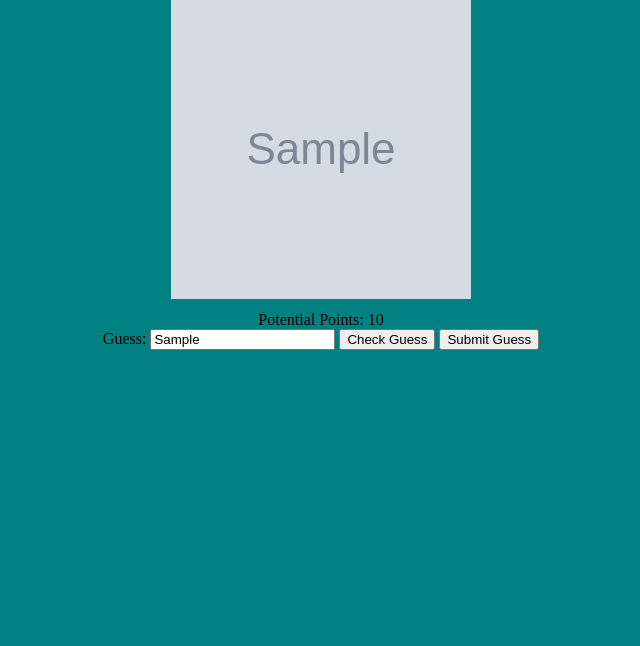
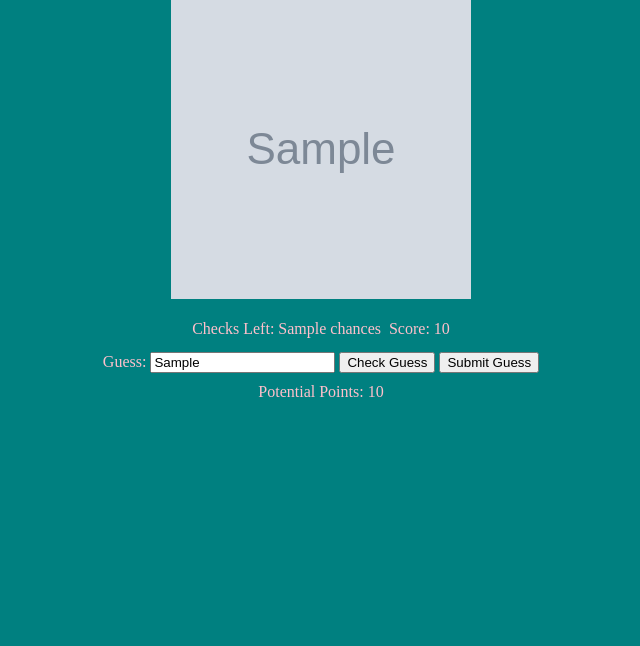
Before and after one commit to sharktrexer/Meal_Guesser, a Django app: template guessing/templates/guessing/meal.html in a window 1280 px wide. Shown: the part 27-673 px from the top of the page, without its empty margins (319-959 px from the left). Run offline with Django 4.2, Linux system fonts and the light colour scheme; the template is opened without the code that fills it: most values are stand-ins (such as "Sample title", 1, 10 or a date in 2020); grey boxes marked "Sample" are stand-in pictures.

Commit message:
style improvements, check functionality, bug fix + text is now a fun pink to improve readability +user now has 3 checks for their guess before forcing submission +if user manually goes back to home, the game will now reset

```diff
--- a/guessing/static/guessing/site.css
+++ b/guessing/static/guessing/site.css
@@ -7,6 +7,14 @@ footer {
     position: fixed;
 	bottom: 0;
 	margin: 10px;
+}
+
+span {
+    color: pink
+}
+
+label {
+    color: pink
 }
 
 .content {
@@ -22,10 +30,11 @@ footer {
     display: flex;
     justify-content: center;
     align-items: center;
+    padding: 5px;
 }
 
 .text-contain span {
-    padding: 5px;
+    padding: 4px;
 
 }
 
--- a/guessing/templates/guessing/index.html
+++ b/guessing/templates/guessing/index.html
@@ -4,7 +4,7 @@ Meal Guesser - Home
 {% endblock %}
 {% block content %}
     <div class="text-contain">
-        Welcome to <span class="message"> Guess That Meal!</span>
+        <span>Welcome to<span class="message">Guess That Meal!</span> </span>
     </div>
     <div class="text-contain">
         <form method='GET' action={% url 'rand_meal'%}>
--- a/guessing/templates/guessing/meal.html
+++ b/guessing/templates/guessing/meal.html
@@ -14,9 +14,11 @@
         This meal is known as    <span class="message">{{ meal_name }} </span>
     </span>
     -->
-    {% if pot_points > 0 %}
-    <span class="text-contain">Potential Points: {{ pot_points }} </span>
-    {% endif %}
+
+    <span class="text-contain">
+        <span>Checks Left: {{ chances }} </span>
+        <span>Score: {{ points }} </span>
+    </span>
 
     <div class="text-contain">
         <form action="{% url 'rand_meal' %}" method="post">
@@ -27,4 +29,8 @@
             <input type="submit" name="final" value="Submit Guess">
         </form>
     </div>
+
+    {% if pot_points >= 0 %}
+    <span class="text-contain"> Potential Points: {{ pot_points }} </span>
+    {% endif %}
 {% endblock %}
```
Also changed, not shown: guessing/views.py (+9 -3 lines).
